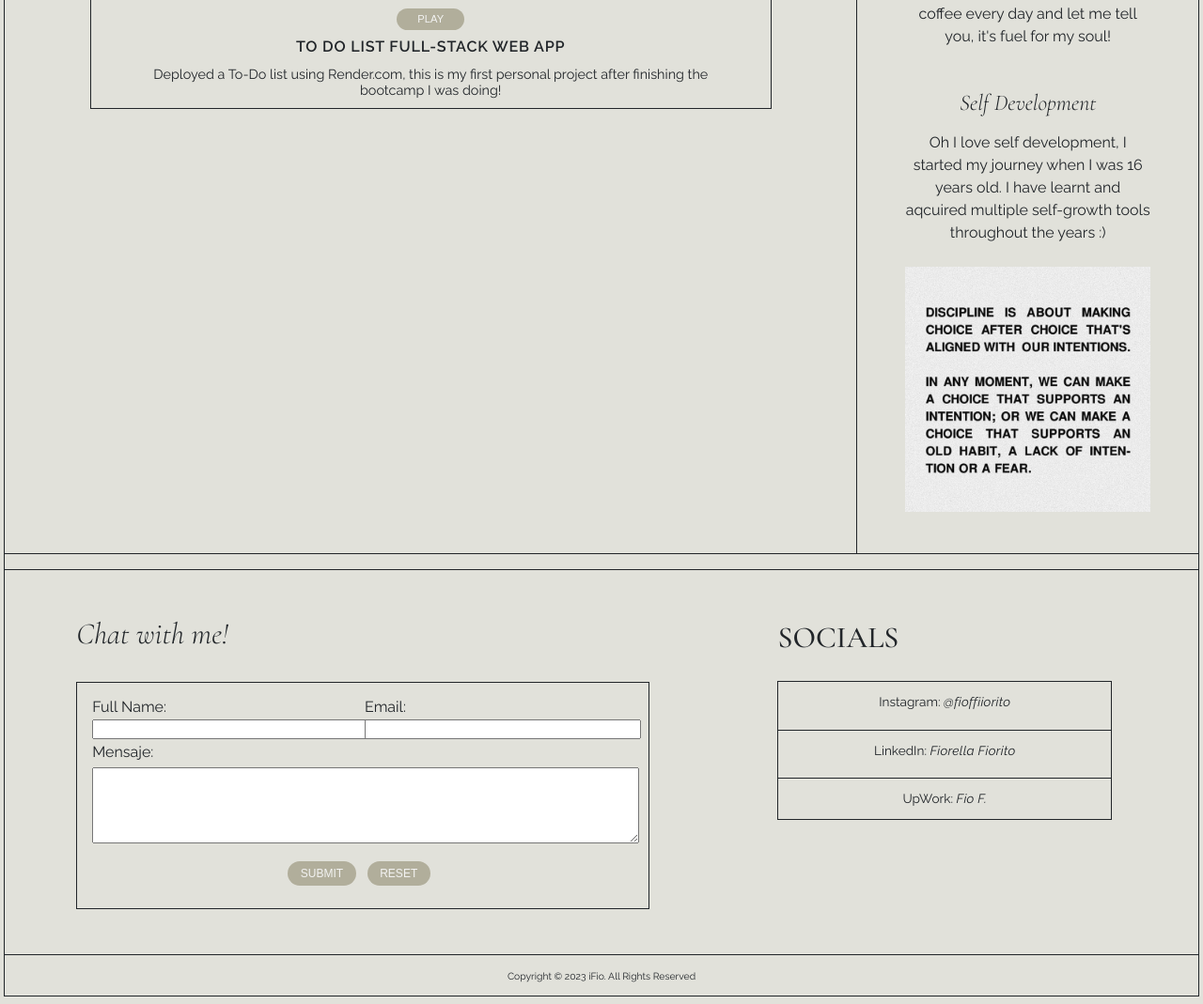
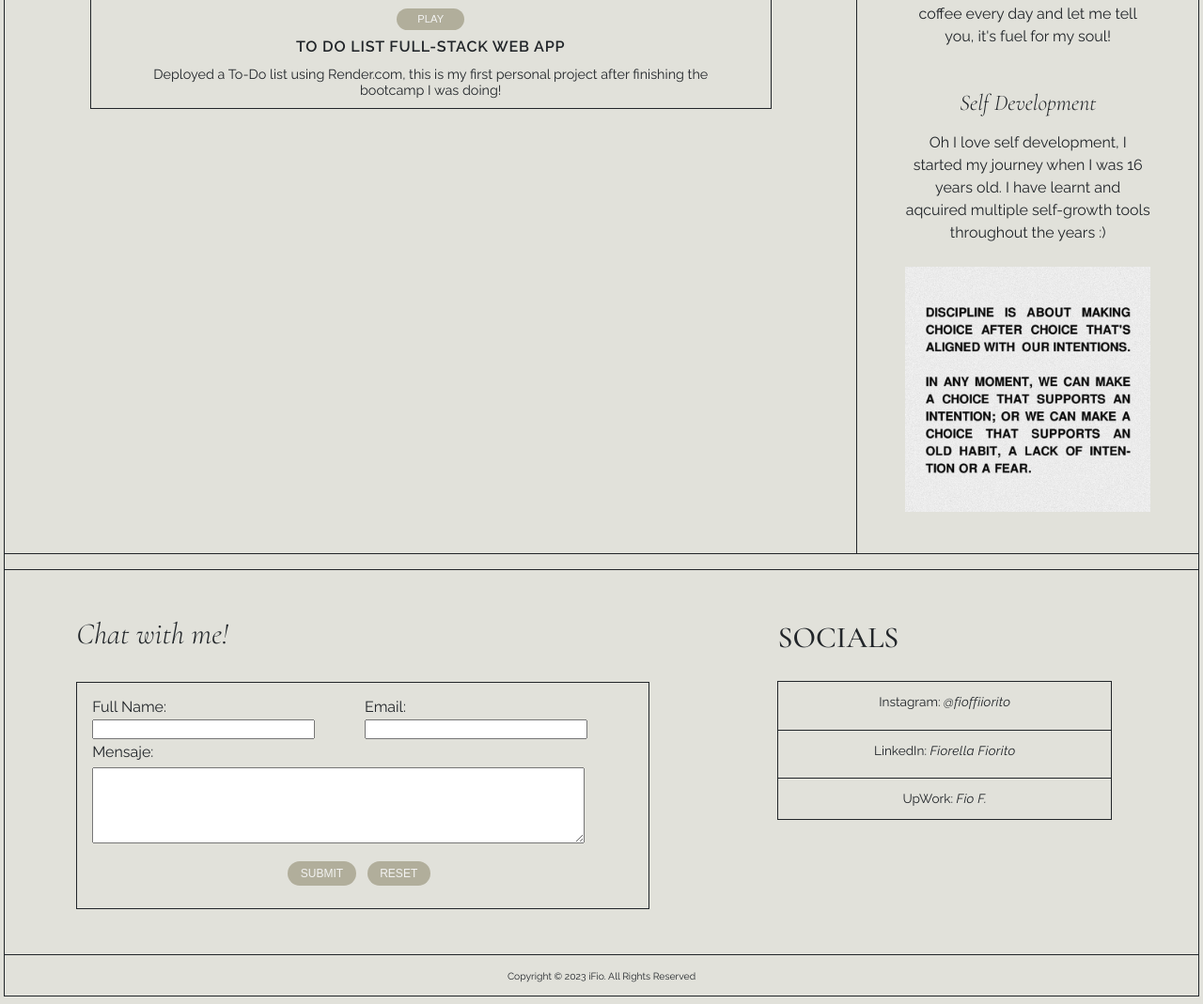
Before and after one commit to fiofiorito/mypage, a website: page index.html in a window 1280 px wide. Shown: the part 2290-3359 px from the top of the page at 94% size. Drawn offline with nearby package versions, Linux system fonts and the light colour scheme.

Commit message:
fix form inputs

```diff
--- a/public/style.css
+++ b/public/style.css
@@ -517,11 +517,11 @@ footer>p {
 
     /* contact me */
     .form__input-data {
-        width: 100%;
+        width: 80%;
     }
 
     .form__input-text {
-        width: 100%;
+        width: 90%;
     }
 }
 
```
